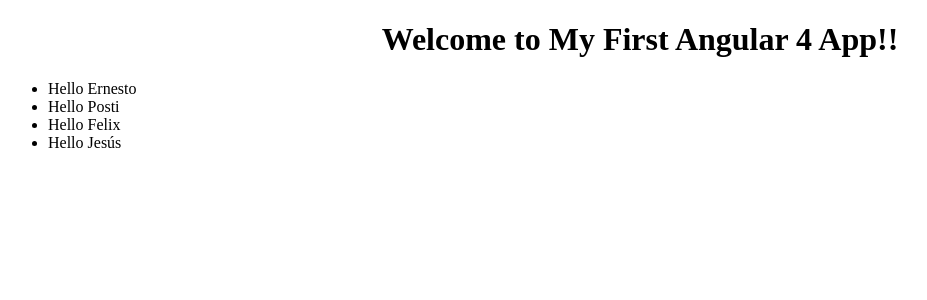
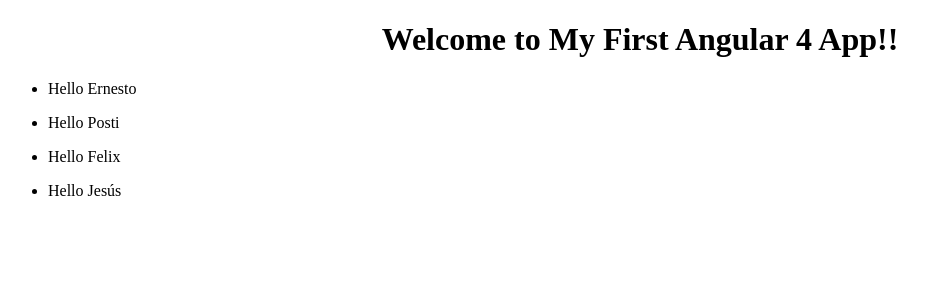
Before and after one commit to evuzLearn/angular4, an Angular app: page / in a window 1280 px wide. Shown: the top 300 px of the page, without its empty margins (0-927 px from the left). Built offline with nearby package versions, Linux system fonts and the light colour scheme.

Commit message:
Passing an Input value

```diff
--- a/src/app/user-item/user-item.component.ts
+++ b/src/app/user-item/user-item.component.ts
@@ -1,4 +1,4 @@
-import { Component, OnInit } from '@angular/core';
+import { Component, OnInit, Input } from '@angular/core';
 
 @Component({
   selector: 'app-user-item',
@@ -6,10 +6,9 @@
   styleUrls: ['./user-item.component.css']
 })
 export class UserItemComponent implements OnInit {
-  public name: String;
+  @Input() name: String;
 
   constructor() {
-    this.name = 'Jesús';
   }
 
   ngOnInit() {
--- a/src/app/user-list/user-list.component.html
+++ b/src/app/user-list/user-list.component.html
@@ -1,5 +1,5 @@
 <ul>
   <li *ngFor="let name of names">
-    Hello {{ name }}
+    <app-user-item [name]="name"></app-user-item>
   </li>
 </ul>
```
